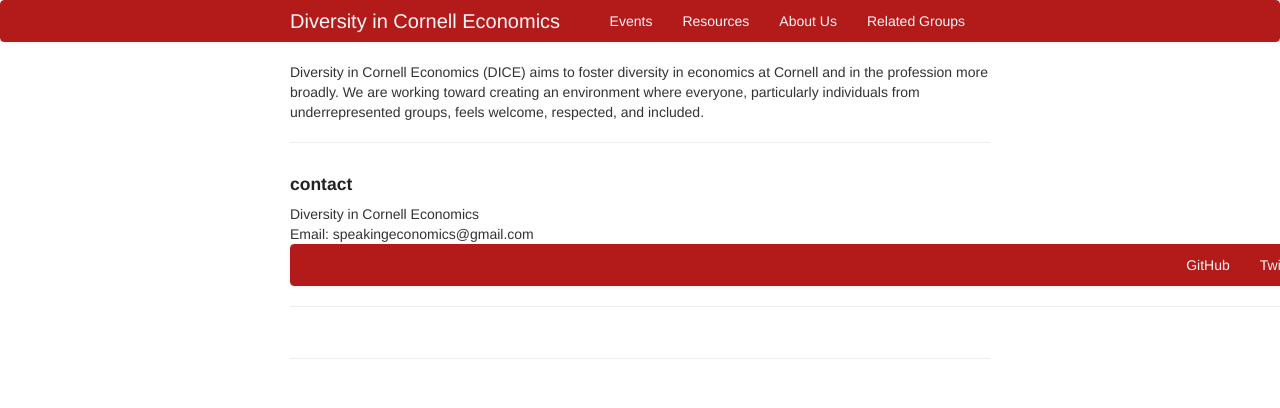
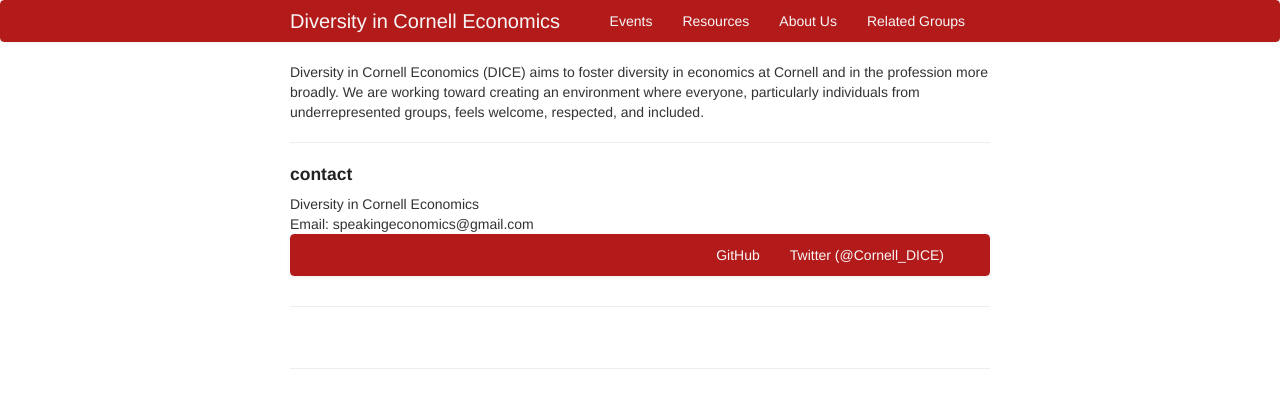
Before and after one commit to aponce6/Diversity-in-Cornell-Economics.github.io, a Jekyll site: the page built from index.md, in a window 1280 px wide. Shown: the top 408 px of the page. Built offline with Jekyll 4.4.1, drawn with Linux system fonts in a browser that asks for light colours.

```diff
--- a/index.md
+++ b/index.md
@@ -13,7 +13,7 @@ Diversity in Cornell Economics (DICE) aims to foster diversity in economics at C
 ---
 <body>
 
-<div class="container">
+<div class="container-narrow">
 <h4><a name="contact"></a>contact</h4>
 
     <div class="row-fluid">
```
